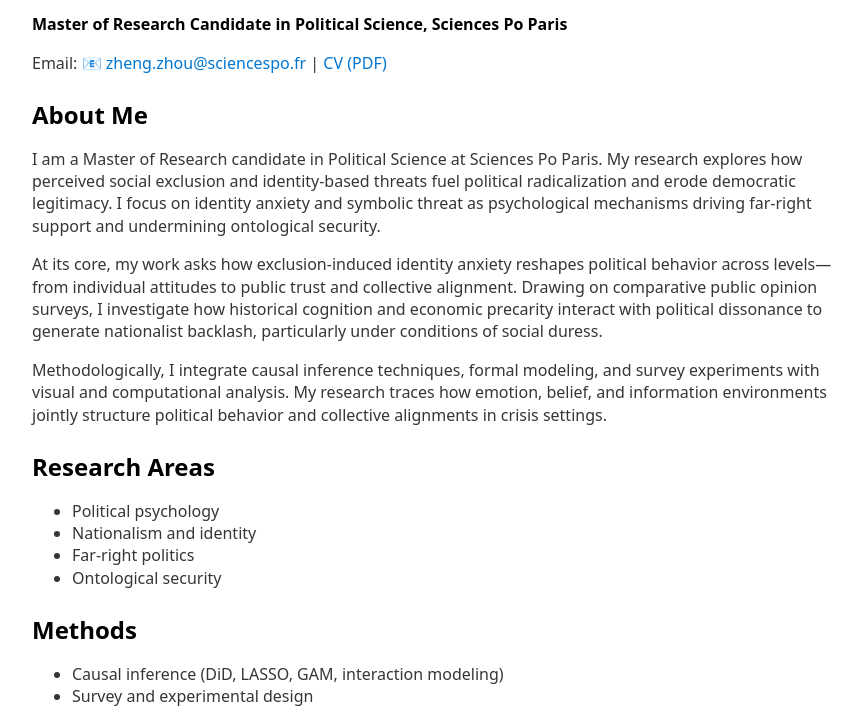
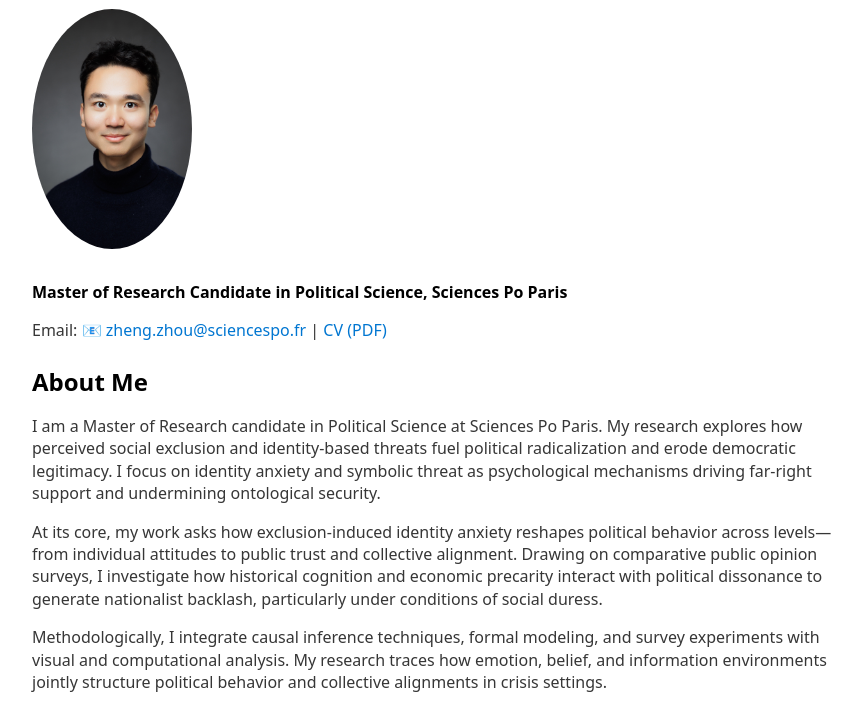
Before and after one commit to Sisyphus-Chou/zhengzhou, a plain HTML site: page index.html in a window 1280 px wide. Shown: the part 76-786 px from the top of the page, without its empty margins (208-1070 px from the left). Drawn offline with nearby package versions, Linux system fonts and the light colour scheme.

Commit message:
Update index.html

```diff
--- a/index.html
+++ b/index.html
@@ -11,6 +11,7 @@
 <body>
   <header>
     <h1>Zheng ZHOU</h1>
+    <img src="profile.jpg.jpg" alt="Zheng ZHOU" width="160" style="border-radius: 50%; margin-bottom: 10px;">
     <p><strong>Master of Research Candidate in Political Science, Sciences Po Paris</strong></p>
     <p>Email: <a href="mailto:zheng.zhou@sciencespo.fr">zheng.zhou@sciencespo.fr</a> |
       <a href="CV_ZhengZHOU.pdf" target="_blank">CV (PDF)</a>
```
